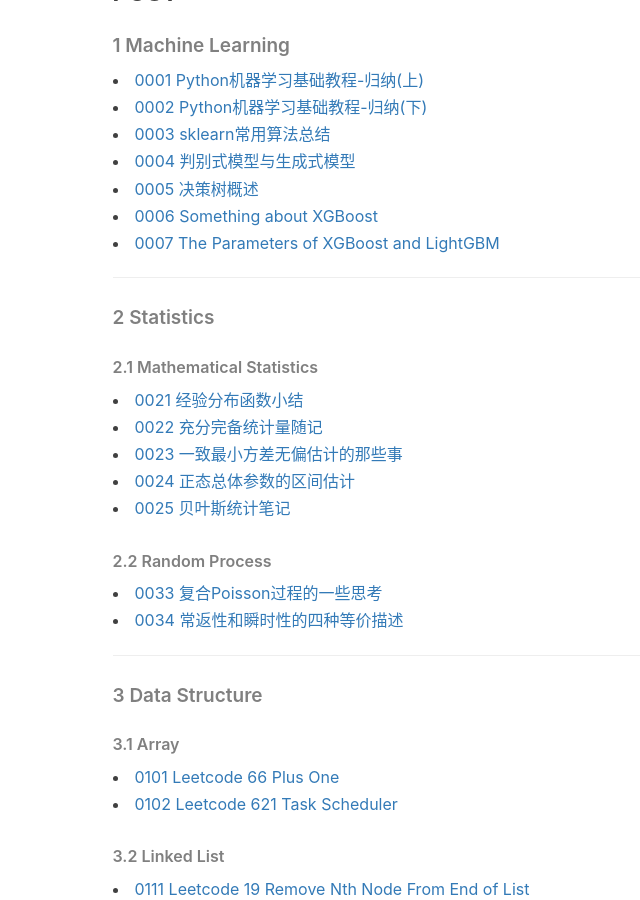
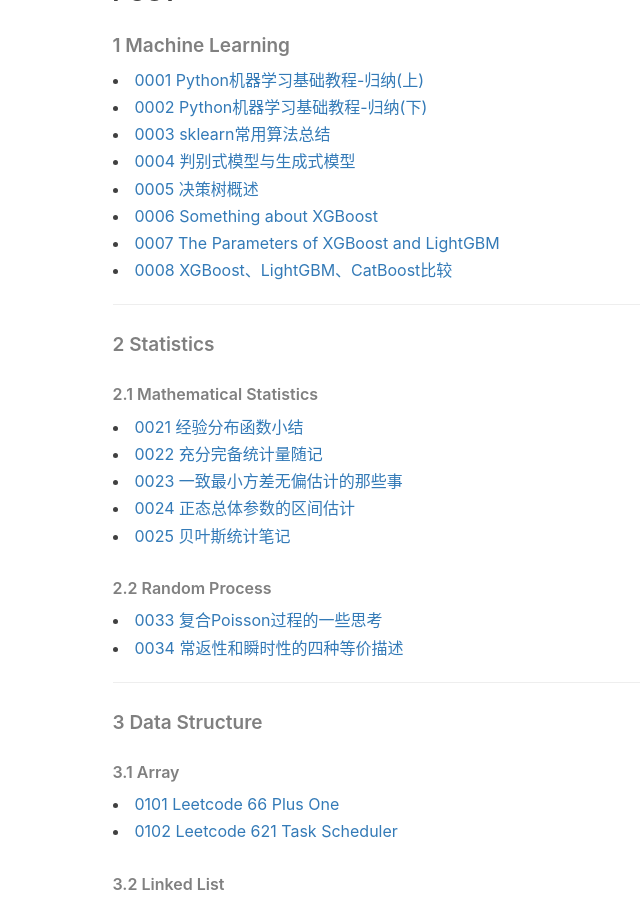
Before and after one commit to ZaccWu/ZaccWu.github.io, a Jekyll site: the page built from post list.html, in a window 1280 px wide and 900 px high, scrolled down 660 px. Shown: the whole window, without its empty margins (55-695 px from the left). Built offline with Jekyll 4.4.1, drawn with Linux system fonts in a browser that asks for light colours; nearby versions of some CDN libraries; comment, search, counter and statistics services are not loaded.

Commit message:
Update post list.html

```diff
--- a/post list.html
+++ b/post list.html
@@ -28,8 +28,9 @@
     <li><a href="https://tinky2013.github.io/2019/08/04/sklearn%E5%B8%B8%E7%94%A8%E7%AE%97%E6%B3%95%E6%80%BB%E7%BB%93/">0003 sklearn常用算法总结</a></li>
     <li><a href="https://tinky2013.github.io/2019/07/11/%E5%88%A4%E5%88%AB%E5%BC%8F%E6%A8%A1%E5%9E%8B%E4%B8%8E%E7%94%9F%E6%88%90%E5%BC%8F%E6%A8%A1%E5%9E%8B/">0004 判别式模型与生成式模型</a></li>
     <li><a href="https://tinky2013.github.io/2019/08/29/%E5%86%B3%E7%AD%96%E6%A0%91%E6%A6%82%E8%BF%B0/">0005 决策树概述</a></li>
-    <li><a herf="https://tinky2013.github.io/2019/08/30/Something-about-XGBoost/">0006 Something about XGBoost</a></li>
-    <li><a herf="https://tinky2013.github.io/2019/08/31/The-Parameters-of-XGBoost-and-LightGBM/">0007 The Parameters of XGBoost and LightGBM</a></li>
+    <li><a href="https://tinky2013.github.io/2019/08/30/Something-about-XGBoost/">0006 Something about XGBoost</a></li>
+    <li><a href="https://tinky2013.github.io/2019/08/31/The-Parameters-of-XGBoost-and-LightGBM/">0007 The Parameters of XGBoost and LightGBM</a></li>
+    <li><a href="https://tinky2013.github.io/2019/09/04/XGBoost-LightBGM-CatBoost%E6%AF%94%E8%BE%83/">0008 XGBoost、LightGBM、CatBoost比较</a></li>
 
     <hr>
     <h5>2 Statistics</h5>
```
